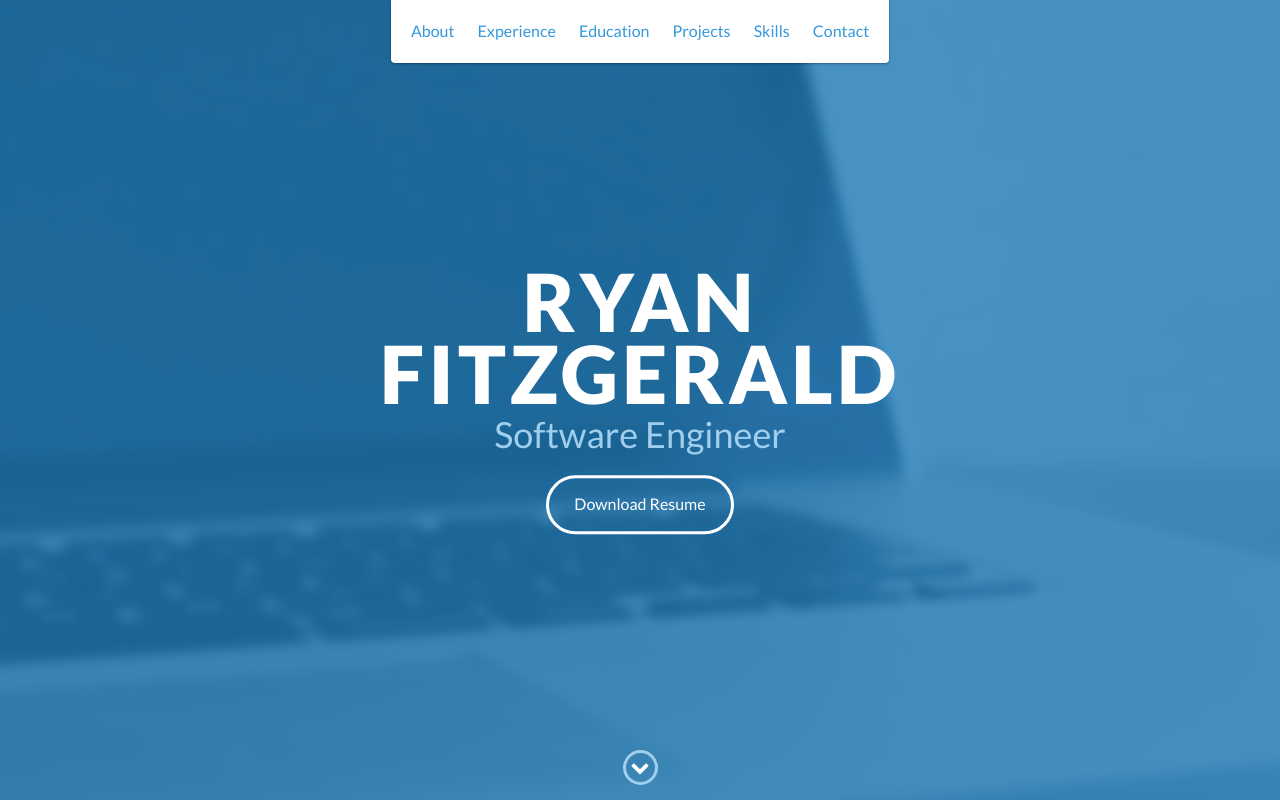
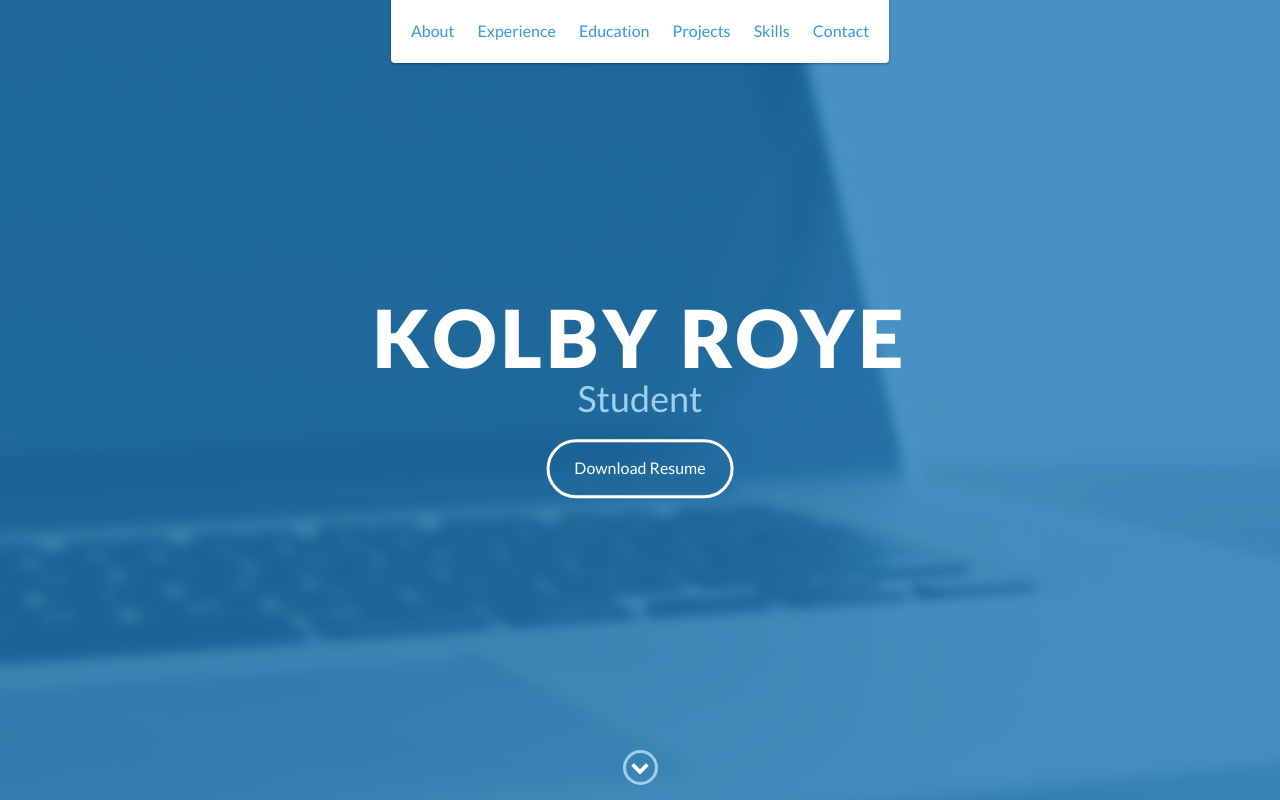
Before and after one commit to kroye0213/kroye0213.github.io, a website: page index.html in a window 1280 px wide. Shown: the top 800 px of the page. Drawn offline with nearby package versions, Linux system fonts and the light colour scheme.

Commit message:
New Portfolio

```diff
--- a/index.html
+++ b/index.html
@@ -48,9 +48,9 @@
 
     <div id="lead">
         <div id="lead-content">
-            <h1>Ryan Fitzgerald</h1>
-            <h2>Software Engineer</h2>
-            <a href="#" class="btn-rounded-white">Download Resume</a>
+            <h1>Kolby Roye</h1>
+            <h2>Student</h2>
+            <a href="C:\Users\kolby\OneDrive\Documents\GitHub\kroye0213.github.io\Resume_COM1560_Kolby Roye.docx" download="Kolby_Resume.docx" class="btn-rounded-white">Download Resume</a>
         </div>
         <!-- End #lead-content -->
 
```
Also changed, not shown: 2 other files.
